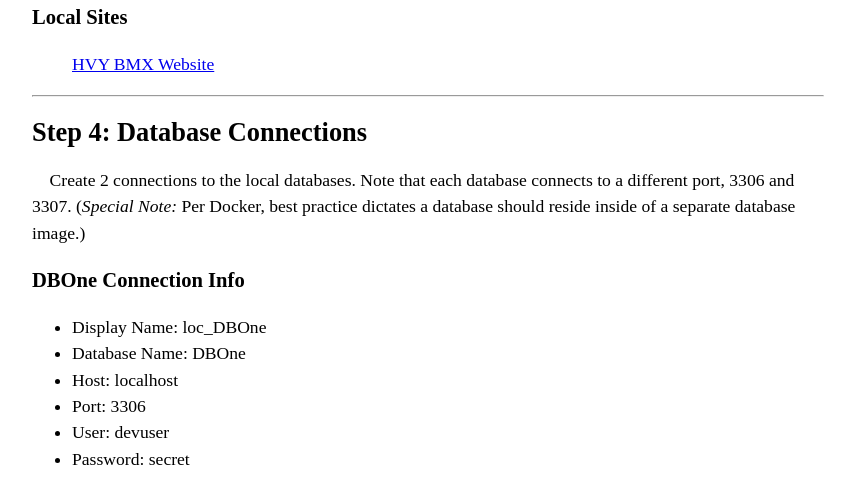
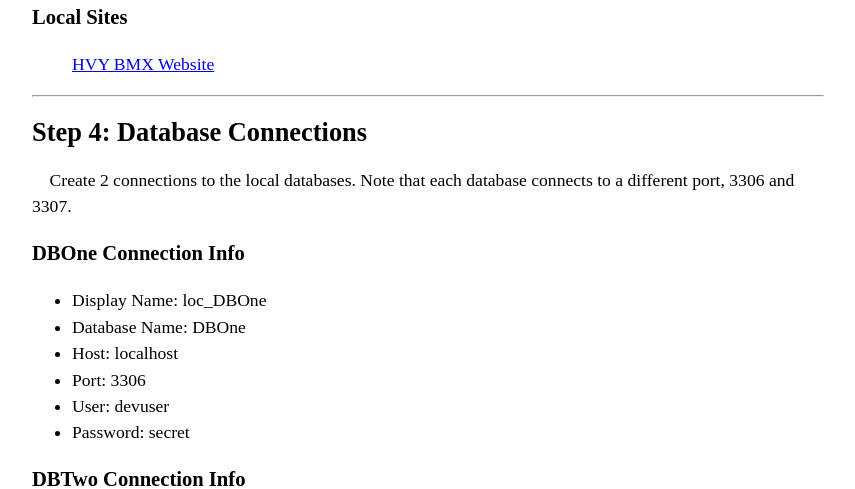
Before and after one commit to bravepinata/docker-lemp, a PHP site: page / in a window 1280 px wide. Shown: the part 534-1023 px from the top of the page, without its empty margins (212-1067 px from the left). Run offline with PHP 8.4, Linux system fonts and the light colour scheme.

Commit message:
updating the readme instructions

```diff
--- a/src/public/inc/html/40-instructions.php
+++ b/src/public/inc/html/40-instructions.php
@@ -3,8 +3,6 @@
 <p>
     &emsp;Create <?= sizeof($dbs) ?> connections to the local databases. Note that each database connects to a
     different port, 3306 and 3307.
-    (<em>Special Note:</em>
-    Per Docker, best practice dictates a database should reside inside of a separate database image.)
 </p>
 
 <?  foreach ($dbs as $db) : ?>
```
